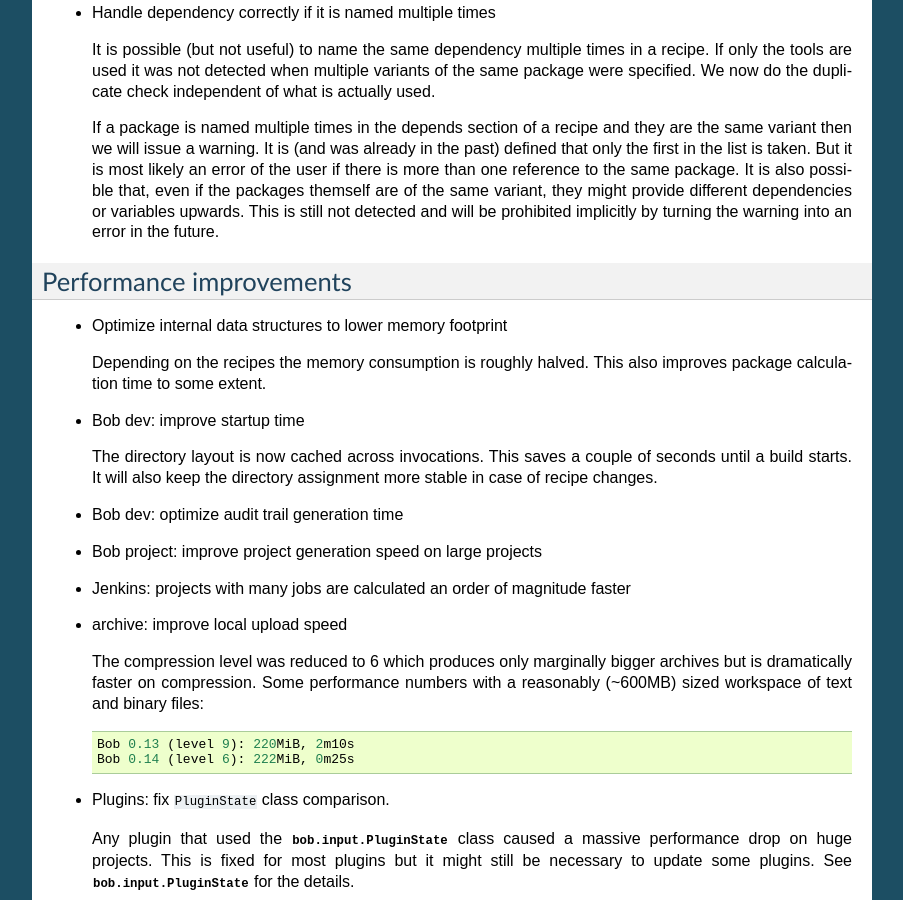
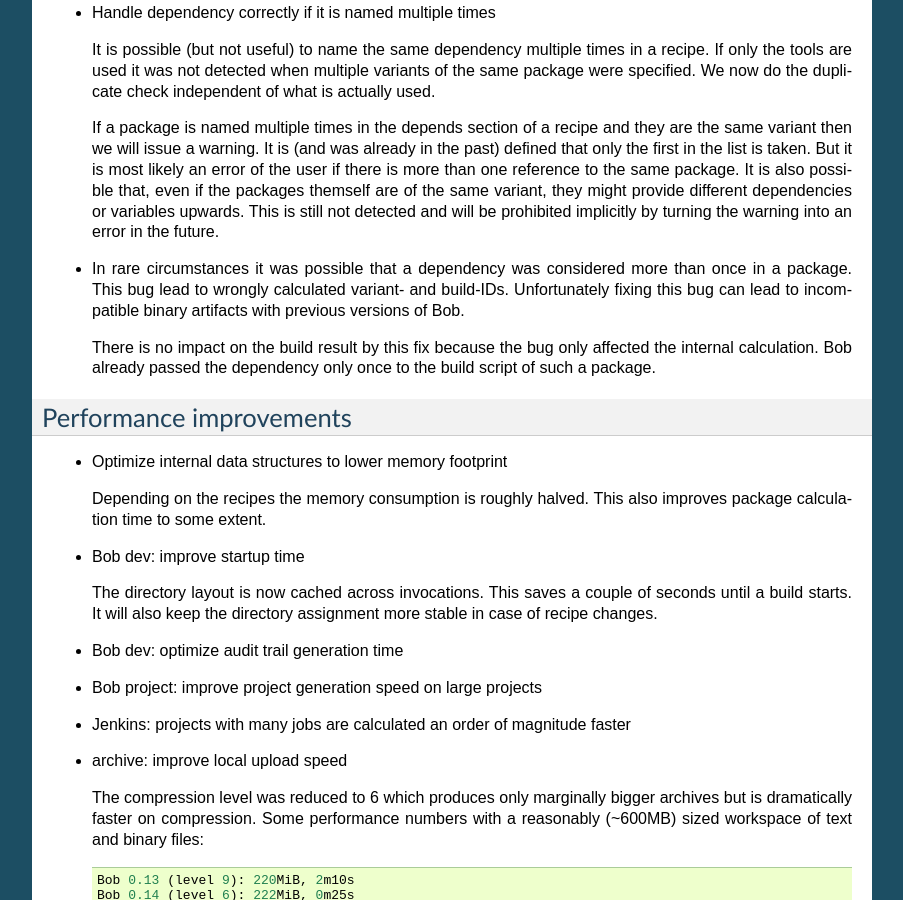
Before and after one commit to BobBuildTool/bob, a Sphinx documentation site: the page built from doc/releases/0.14.rst, in a window 1280 px wide and 900 px high, scrolled down 4146 px. Shown: the whole window, without its empty margins (198-1101 px from the left). Built offline with Sphinx 7.4.7, drawn with Linux system fonts in a browser that asks for light colours; formulas are drawn with MathJax 3; the version number could not be read and is left out.

Commit message:
doc: describe indirect dependcy fixes in release notes

```diff
--- a/doc/releases/0.14.rst
+++ b/doc/releases/0.14.rst
@@ -259,6 +259,15 @@
   be prohibited implicitly by turning the warning into an error in the
   future.
 
+* In rare circumstances it was possible that a dependency was considered
+  more than once in a package. This bug lead to wrongly calculated variant-
+  and build-IDs. Unfortunately fixing this bug can lead to incompatible binary
+  artifacts with previous versions of Bob.
+
+  There is no impact on the build result by this fix because the bug only
+  affected the internal calculation. Bob already passed the dependency only
+  once to the build script of such a package.
+
 Performance improvements
 ------------------------
 
```
